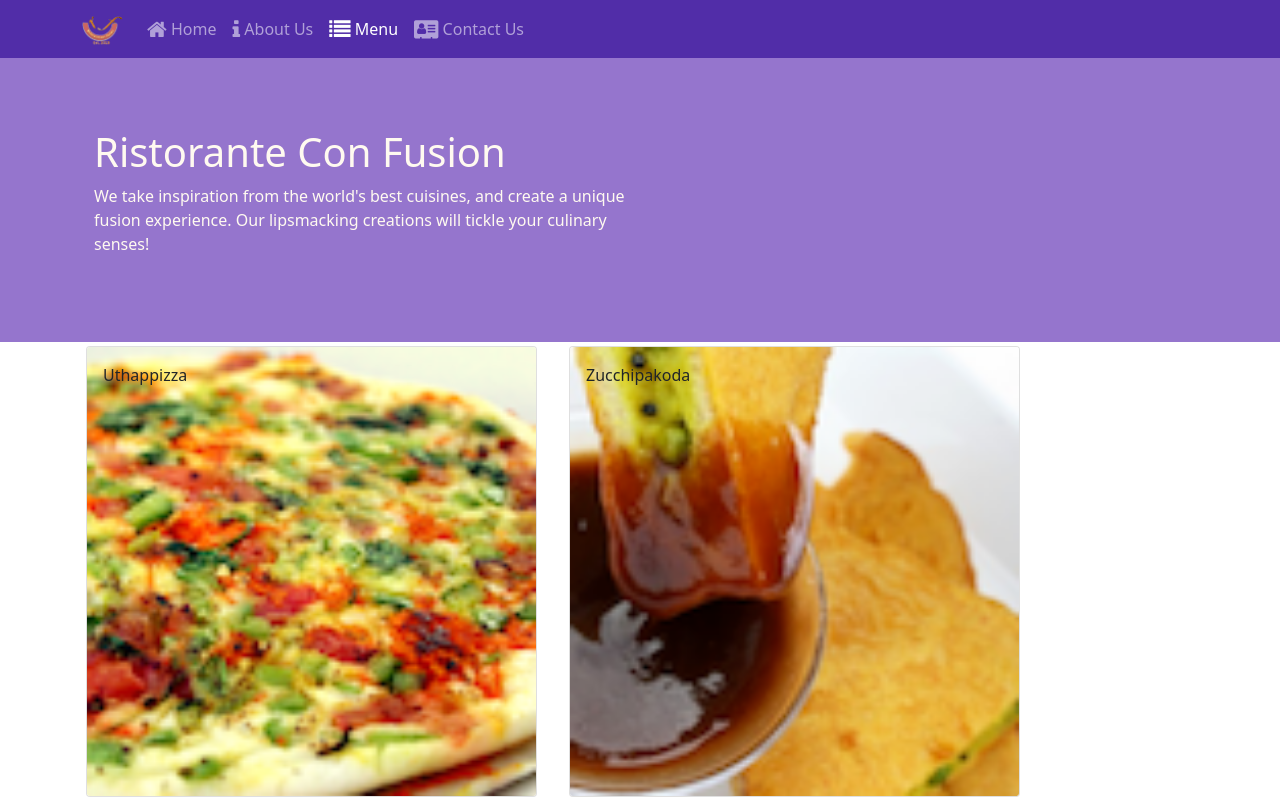
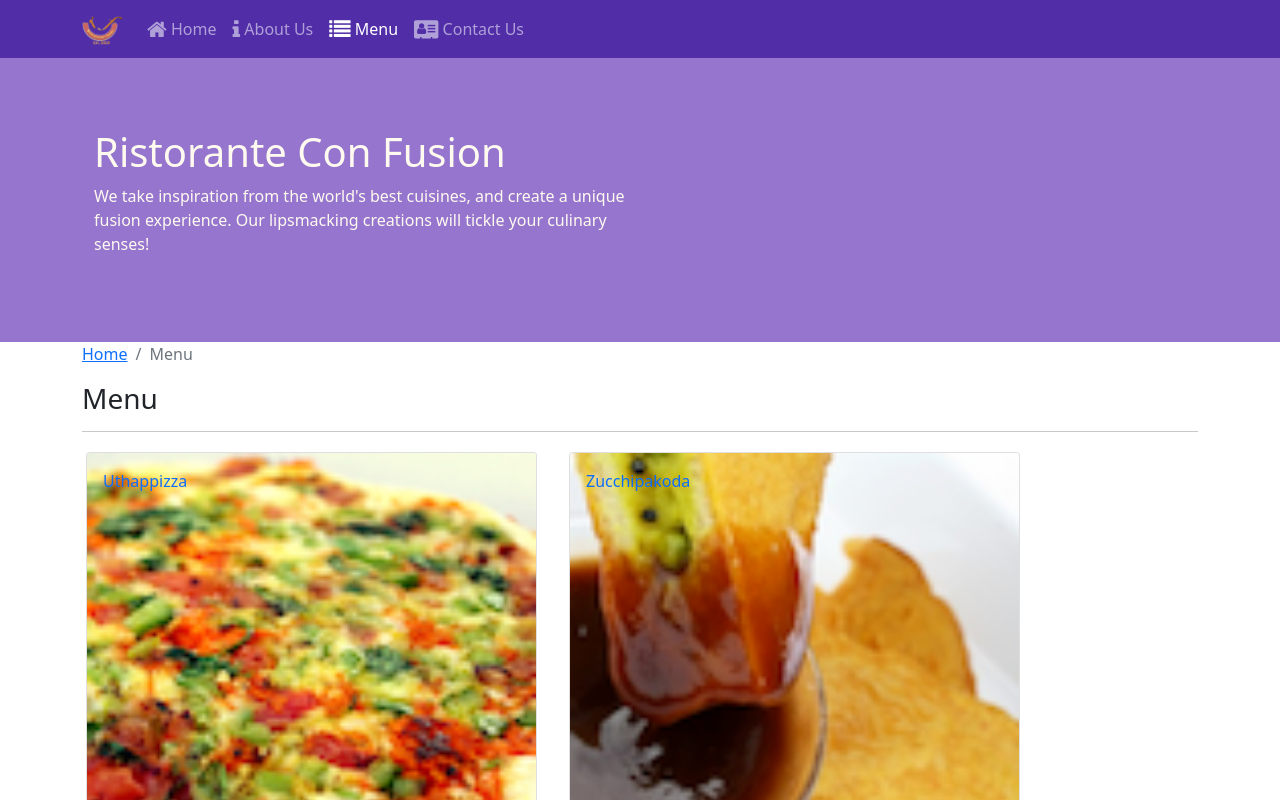
Before and after one commit to 01-DC/confusion-coursera-reactjs, a React (Vite) app: page /menu in a window 1280 px wide. Shown: the top 800 px of the page. Built offline with nearby package versions, Linux system fonts and the light colour scheme.

Commit message:
setup route with url params

```diff
--- a/src/components/DishDetail.jsx
+++ b/src/components/DishDetail.jsx
@@ -1,9 +1,31 @@
 import React from "react"
-import { Card, CardImg, CardText, CardBody, CardTitle } from "reactstrap"
+import { Link } from "react-router-dom"
 
-const DishDetail = ({ selectedDish }) => {
+import {
+	Card,
+	CardImg,
+	CardText,
+	CardBody,
+	CardTitle,
+	Breadcrumb,
+	BreadcrumbItem,
+} from "reactstrap"
+
+const DishDetail = ({ selectedDish, comments }) => {
 	return (
 		<div className="container">
+			<div className="row">
+				<Breadcrumb>
+					<BreadcrumbItem>
+						<Link to="/menu">Menu</Link>
+					</BreadcrumbItem>
+					<BreadcrumbItem active>{selectedDish.name}</BreadcrumbItem>
+				</Breadcrumb>
+				<div className="col-12">
+					<h3>{selectedDish.name}</h3>
+					<hr />
+				</div>
+			</div>
 			<div className="row">
 				<div className="col-12 col-md-5 m-1">
 					<Card>
@@ -20,7 +42,7 @@ const DishDetail = ({ selectedDish }) => {
 				</div>
 				<div className="col-12 col-md-5 m-1">
 					<h4>Comments</h4>
-					{selectedDish.comments.map((comment) => {
+					{comments.map((comment) => {
 						return (
 							<div key={comment.id} className="my-2">
 								<p>{comment.comment}</p>
--- a/src/components/Header.jsx
+++ b/src/components/Header.jsx
@@ -19,7 +19,7 @@ const Header = () => {
 					<NavbarToggler onClick={() => setIsNavOpen(!isNavOpen)} />
 					<NavbarBrand className="mr-auto" href="/">
 						<img
-							src="src/assets/logo.png"
+							src="/src/assets/logo.png"
 							height="30"
 							width="41"
 							alt="Ristorante Con Fusion"
--- a/src/components/Main.jsx
+++ b/src/components/Main.jsx
@@ -1,5 +1,5 @@
 import React, { useState } from "react"
-import { Route, Routes } from "react-router-dom"
+import { Route, Routes, useParams } from "react-router-dom"
 
 import { DISHES } from "../data/dishes"
 import { COMMENTS } from "../data/comments"
@@ -8,6 +8,7 @@ import { PROMOTIONS } from "../data/promotions"
 
 import Home from "./Home"
 import Menu from "./Menu"
+import DishDetail from "./DishDetail"
 import Header from "./Header"
 import Footer from "./Footer"
 import Contact from "./Contact"
@@ -17,6 +18,18 @@ function Main() {
 	const [comments, setComments] = useState(COMMENTS)
 	const [leaders, setLeaders] = useState(LEADERS)
 	const [promotions, setPromotions] = useState(PROMOTIONS)
+
+	const DishWithId = () => {
+		const { dishId } = useParams()
+		return (
+			<DishDetail
+				selectedDish={dishes.filter((dish) => dish.id == dishId)[0]}
+				comments={comments.filter(
+					(comment) => comment.dishId == dishId
+				)}
+			/>
+		)
+	}
 
 	return (
 		<div>
@@ -37,6 +50,7 @@ function Main() {
 					}
 				/>
 				<Route exact path="/menu" element={<Menu dishes={dishes} />} />
+				<Route path="/menu/:dishId" element={<DishWithId />} />
 				<Route exact path="/contactus" element={<Contact />} />
 				<Route path="*" element={<Home />} />
 			</Routes>
--- a/src/components/Menu.jsx
+++ b/src/components/Menu.jsx
@@ -1,15 +1,29 @@
 import React from "react"
-import { Card, CardImg, CardImgOverlay, CardTitle } from "reactstrap"
+import {
+	Card,
+	CardImg,
+	CardImgOverlay,
+	CardTitle,
+	Breadcrumb,
+	BreadcrumbItem,
+} from "reactstrap"
+import { Link } from "react-router-dom"
 
-const Menu = ({ dishes, onClick }) => {
+const Menu = ({ dishes }) => {
 	const menu = dishes.map((dish) => {
 		return (
 			<div key={dish.id} className="col-12 col-md-5 m-1">
-				<Card onClick={() => onClick(dish.id)}>
-					<CardImg width="100%" src={dish.image} alt={dish.name} />
-					<CardImgOverlay>
-						<CardTitle>{dish.name}</CardTitle>
-					</CardImgOverlay>
+				<Card>
+					<Link to={`/menu/${dish.id}`}>
+						<CardImg
+							width="100%"
+							src={dish.image}
+							alt={dish.name}
+						/>
+						<CardImgOverlay>
+							<CardTitle>{dish.name}</CardTitle>
+						</CardImgOverlay>
+					</Link>
 				</Card>
 			</div>
 		)
@@ -17,6 +31,18 @@ const Menu = ({ dishes, onClick }) => {
 
 	return (
 		<div className="container">
+			<div className="row">
+				<Breadcrumb>
+					<BreadcrumbItem>
+						<Link to="/home">Home</Link>
+					</BreadcrumbItem>
+					<BreadcrumbItem active>Menu</BreadcrumbItem>
+				</Breadcrumb>
+				<div className="col-12">
+					<h3>Menu</h3>
+					<hr />
+				</div>
+			</div>
 			<div className="row">{menu}</div>
 		</div>
 	)
```
